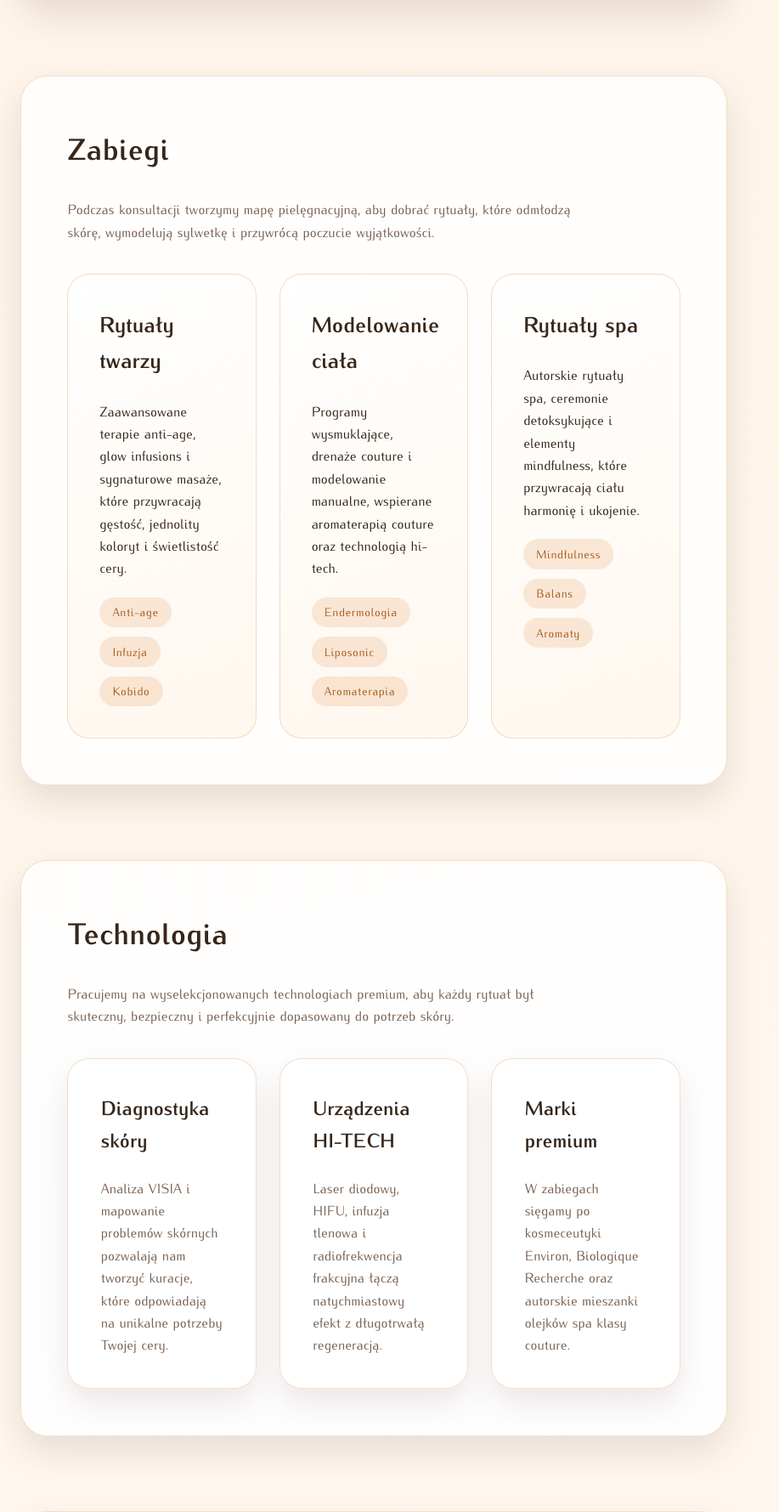
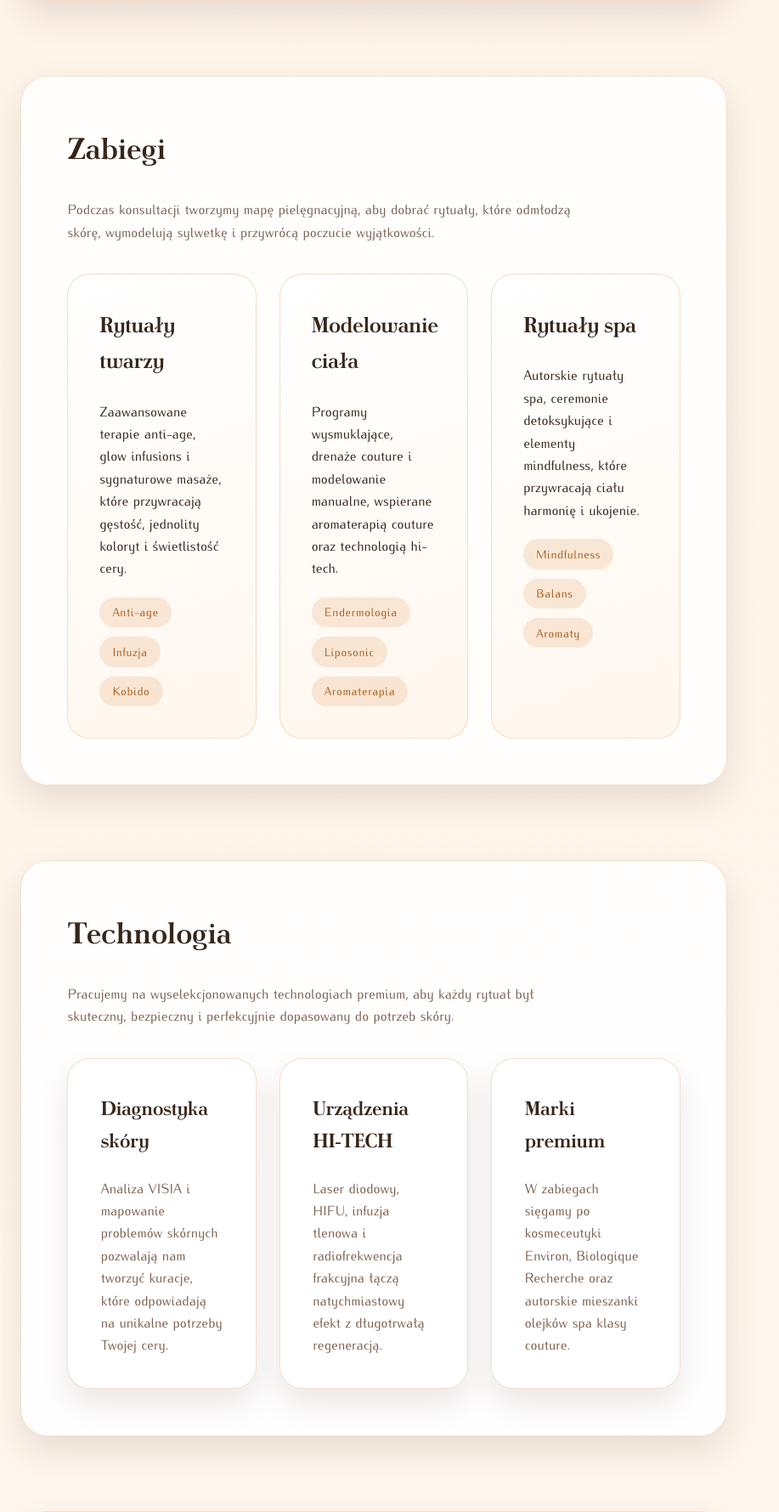
Before and after one commit to htowerpl/anette, a PHP site: page / in a window 1280 px wide. Shown: the part 2589-4368 px from the top of the page at 85% size, without its empty margins (0-917 px from the left). Run offline with PHP 8.4, Linux system fonts and the light colour scheme; some libraries are stand-ins or nearby versions.

Commit message:
Restore Antykwa headings with embedded fonts

```diff
--- a/index.html
+++ b/index.html
@@ -26,7 +26,7 @@
 
   <section class="intro-banner" aria-labelledby="intro-title">
     <div class="intro-container">
-      <h1 id="intro-title" class="intro-title">„Gabinet Kosmetyczny „Anette””</h1>
+      <h1 id="intro-title" class="intro-title">Gabinet Kosmetyczny „Anette”</h1>
       <div class="video-frame">
         <iframe
           id="intro-player"
--- a/styles.css
+++ b/styles.css
@@ -17,6 +17,30 @@
 @font-face {
   font-family: "Iwona";
   src: url("assets/fonts/iwona/Iwona-Bold.otf") format("opentype");
+  font-weight: 700;
+  font-style: normal;
+  font-display: swap;
+}
+
+@font-face {
+  font-family: "Antykwa Poltawskiego";
+  src: url("assets/fonts/antykwa/AntykwaPoltawskiego-Regular.woff") format("woff");
+  font-weight: 400;
+  font-style: normal;
+  font-display: swap;
+}
+
+@font-face {
+  font-family: "Antykwa Poltawskiego";
+  src: url("assets/fonts/antykwa/AntykwaPoltawskiego-Italic.woff") format("woff");
+  font-weight: 400;
+  font-style: italic;
+  font-display: swap;
+}
+
+@font-face {
+  font-family: "Antykwa Poltawskiego";
+  src: url("assets/fonts/antykwa/AntykwaPoltawskiego-Bold.woff") format("woff");
   font-weight: 700;
   font-style: normal;
   font-display: swap;
@@ -80,7 +104,7 @@ nav {
 }
 
 .brand {
-  font-family: "Iwona", sans-serif;
+  font-family: "Antykwa Poltawskiego", "Iwona", serif;
   font-weight: 700;
   font-size: 1.45rem;
   letter-spacing: 0.05em;
@@ -137,7 +161,7 @@ nav {
 
 .intro-title {
   margin: 0;
-  font-family: "Iwona", sans-serif;
+  font-family: "Antykwa Poltawskiego", "Iwona", serif;
   font-weight: 700;
   font-size: clamp(2.2rem, 5vw, 3.4rem);
   letter-spacing: 0.04em;
@@ -227,7 +251,7 @@ header::after {
 
 .hero .hero-title {
   margin: 0;
-  font-family: "Iwona", sans-serif;
+  font-family: "Antykwa Poltawskiego", "Iwona", serif;
   font-weight: 700;
   font-size: clamp(2.6rem, 6vw, 3.6rem);
   letter-spacing: -0.02em;
@@ -302,7 +326,7 @@ section {
 
 section h2 {
   margin-top: 0;
-  font-family: "Iwona", sans-serif;
+  font-family: "Antykwa Poltawskiego", "Iwona", serif;
   font-weight: 700;
   font-size: 2.2rem;
   letter-spacing: 0.01em;
@@ -327,7 +351,7 @@ section h2 {
 
 .sidebar-panel h2 {
   margin: 0;
-  font-family: "Iwona", sans-serif;
+  font-family: "Antykwa Poltawskiego", "Iwona", serif;
   font-weight: 700;
   font-size: 2rem;
   letter-spacing: 0.01em;
@@ -391,7 +415,7 @@ section h2 {
 
 .service-card h3 {
   margin-top: 0;
-  font-family: "Iwona", sans-serif;
+  font-family: "Antykwa Poltawskiego", "Iwona", serif;
   font-weight: 700;
   font-size: 1.6rem;
 }
@@ -436,7 +460,7 @@ section h2 {
 
 .tech-card h3 {
   margin-top: 0;
-  font-family: "Iwona", sans-serif;
+  font-family: "Antykwa Poltawskiego", "Iwona", serif;
   font-weight: 700;
   font-size: 1.45rem;
 }
@@ -668,7 +692,7 @@ footer a {
 
 .news-hero h1 {
   margin: 0 0 1rem;
-  font-family: "Iwona", sans-serif;
+  font-family: "Antykwa Poltawskiego", "Iwona", serif;
   font-weight: 700;
   font-size: clamp(2.4rem, 6vw, 3.2rem);
 }
@@ -693,7 +717,7 @@ footer a {
 
 .news-card h2 {
   margin-top: 0;
-  font-family: "Iwona", sans-serif;
+  font-family: "Antykwa Poltawskiego", "Iwona", serif;
   font-weight: 700;
   font-size: 1.6rem;
 }
```
Also changed, not shown: assets/fonts/antykwa/AntykwaPoltawskiego-Bold.woff (added), assets/fonts/antykwa/AntykwaPoltawskiego-Italic.woff (added), assets/fonts/antykwa/AntykwaPoltawskiego-Regular.woff (added).
